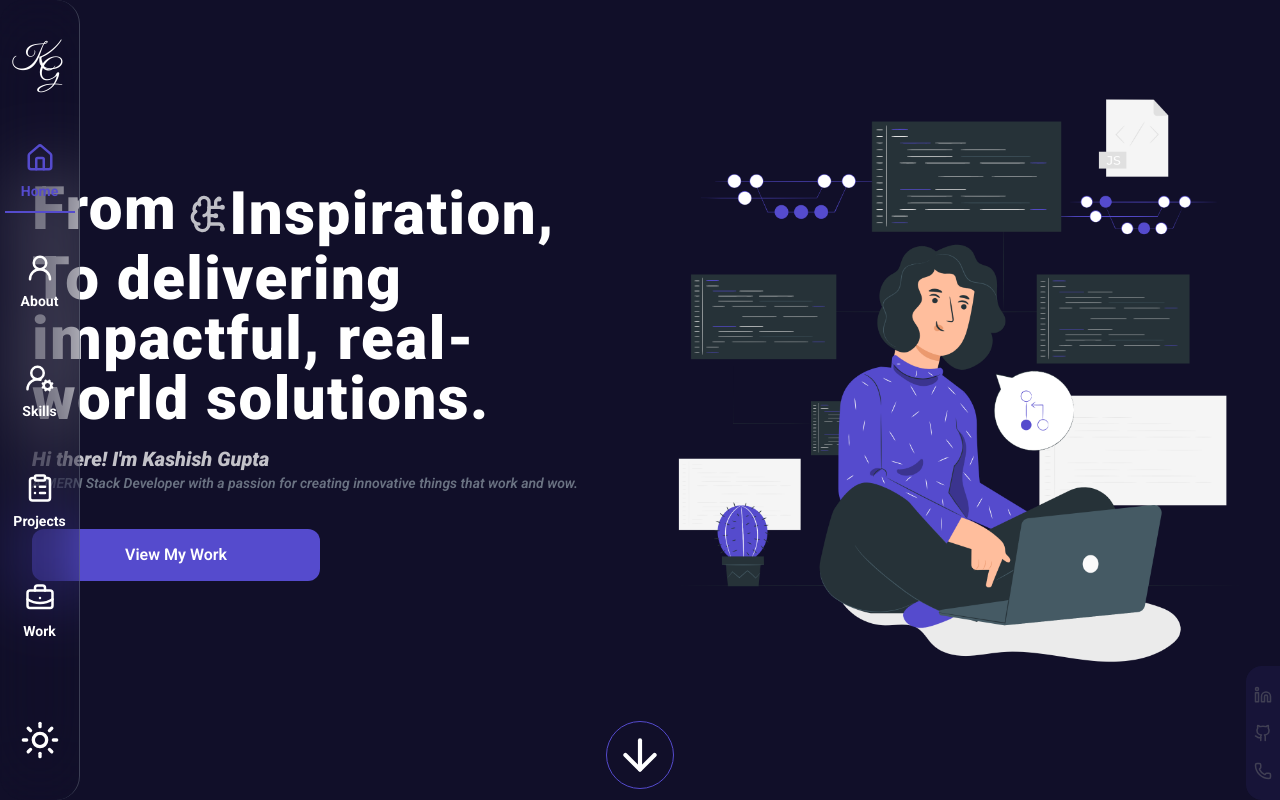
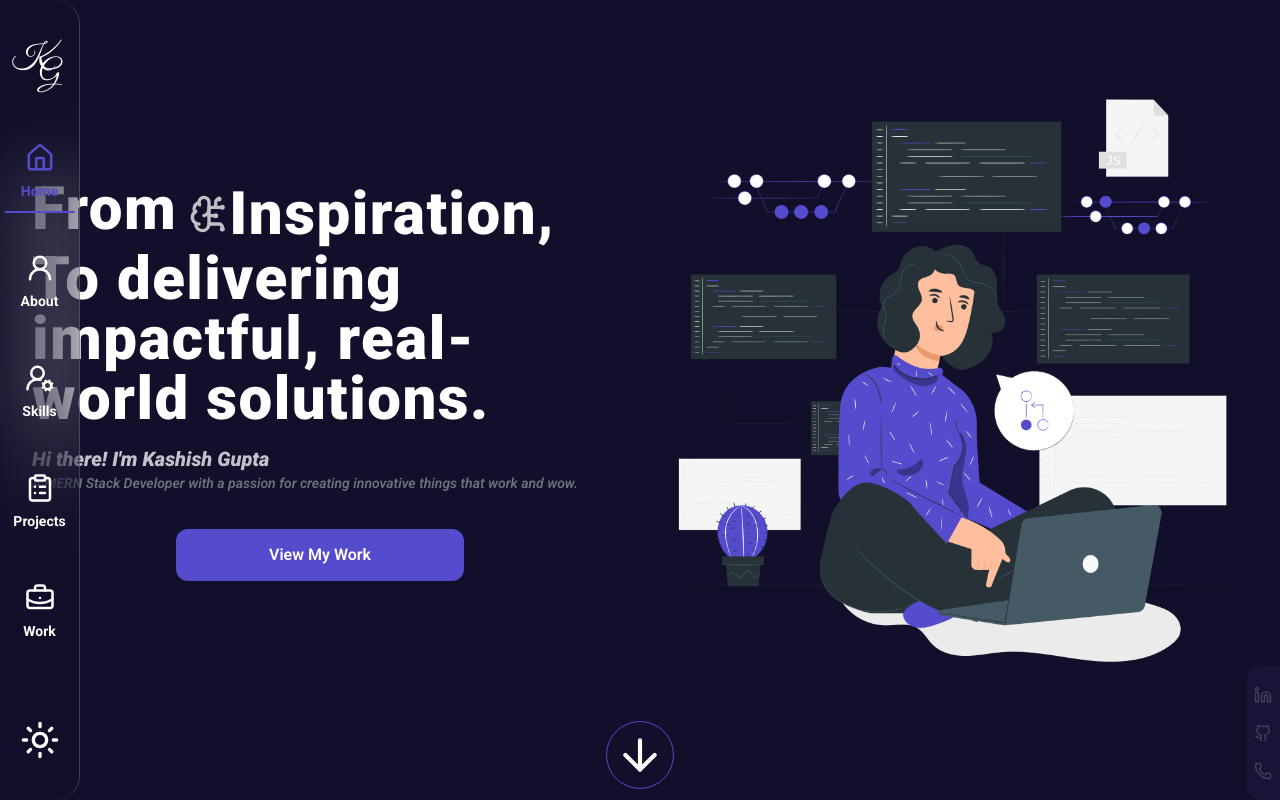
Before and after one commit to Kashish2402/Portfolio, a React (Vite) app: page / in a window 1280 px wide. Built offline with nearby package versions, Linux system fonts and the light colour scheme.

Commit message:
Update Header.jsx

```diff
--- a/src/component/Header/Header.jsx
+++ b/src/component/Header/Header.jsx
@@ -110,7 +110,7 @@ function Header() {
               initial={{ opacity: 0, scale: 0.5 }}
               whileInView={{ opacity: 1, scale: 1 }}
               transition={{ delay: 1.4, duration: 0.5 }}
-              className="w-full tracking-normal mx-auto mt-5 flex flex-col md:flex-row items-center gap-8"
+              className="w-full justify-center tracking-normal mx-auto mt-5 flex flex-col md:flex-row items-center gap-8"
             >
           {   /* <a
                 href="/Kashish Gupta-Resume.pdf"
```
